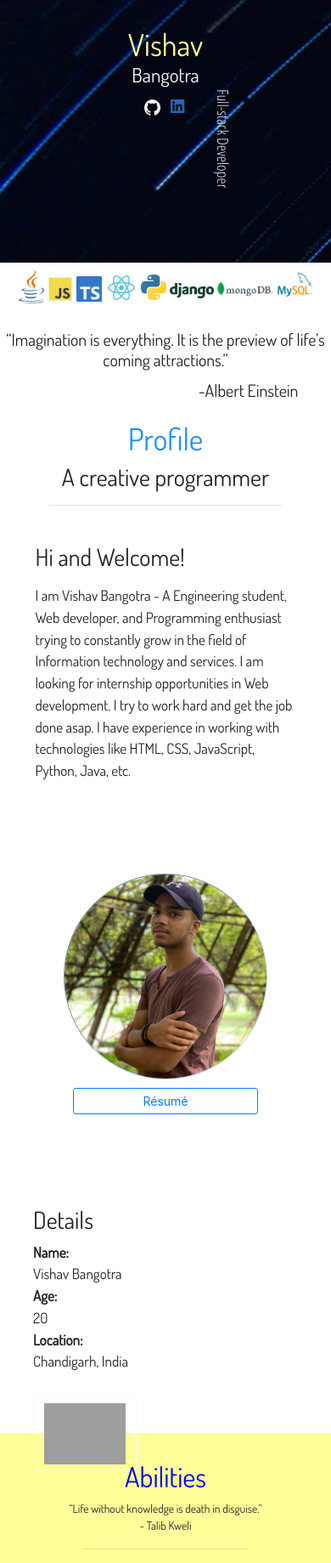
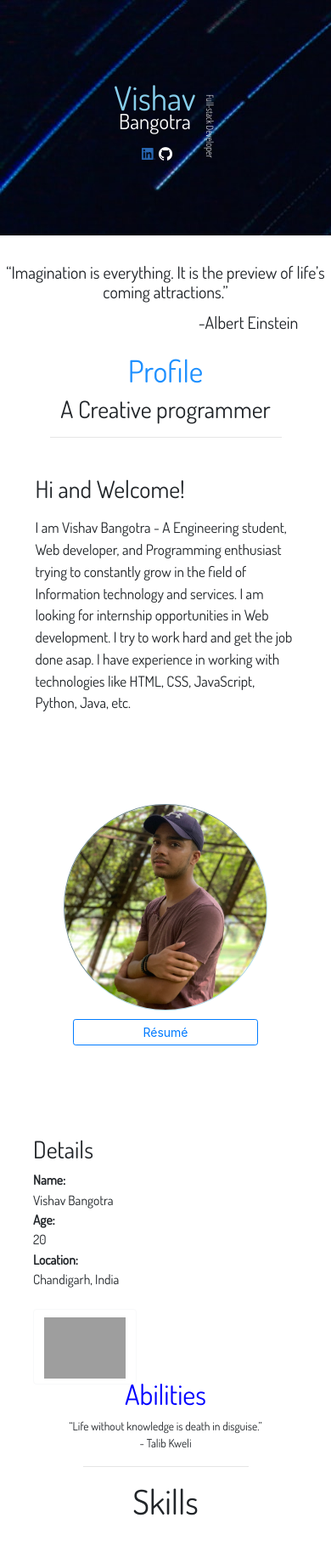
Before and after one commit to vishavbangotra/Personal-Protfolio, a Django app: page / in a window 390 px wide. Shown: the top 1839 px of the page at 85% size. Run offline with Django 3.2, Linux system fonts and the light colour scheme; data comes from the database, SQL or seed files in the repository; some libraries are stand-ins or nearby versions; some web fonts are replaced; grey boxes are pictures that could not be loaded.

Commit message:
added javascript and responsiveness

```diff
--- a/CV_Project/static/script/index.js
+++ b/CV_Project/static/script/index.js
@@ -5,3 +5,38 @@ $(".arrow-down").click(function() {
      }, 1000);
  });
 });
+
+var subheadline = [
+    'A',' ','C', 'r','e',
+    'a','t','i','v','e',' ', 'p',
+    'r','o','g','r','a','m','m','e','r'
+]
+var index = 0;
+setInterval(function(){
+        $('#aboutmesubheadline').append(subheadline[index++]);
+}, 100)
+
+var windowSize = $(window).width();
+
+if (windowSize < 500) {
+    $('.logo-bar').hide();
+}
+else{
+    $('.logo-bar').show();
+}
+
+var bangotra = ['B','a','n','g','o','t','r','a']
+var  i=0;
+setInterval(function(){
+    $('.last-name').append(bangotra[i]);
+    // $('.webd').append(fullstackdeveloper[i]);
+    i++;
+}, 150)
+
+var fullstackdeveloper = ['F','u','l','l','-',
+                        's','t','a','c','k',
+                        'D','e','v','e','l','o','p','e','r']
+// var  i=0;
+// setInterval(function(){
+//     $('.last-name').append(bangotra[i++]);
+// }, 200)
--- a/CV_Project/static/style-sheets/Index.css
+++ b/CV_Project/static/style-sheets/Index.css
@@ -8,9 +8,8 @@
   background: url("/static/img9.jpg") fixed;
   background-size: auto;
 
-
-
 }
+/*
 .mainmain{
   opacity: 1 !important;
   padding-top: 8%;
@@ -29,7 +28,7 @@
 
 }
 .first-name{
-  /* color: #4682B4; */
+  color: #4682B4;
   font-size: calc(2em + 1vw);
   color:#FFFF99;
 
@@ -52,8 +51,49 @@
 .logos{
   width:1.2rem;
   margin-top: 15px;
+} */
+.mainmain{
+  padding-top: calc(5rem + 1.5vw);
+  margin-bottom: -18px;
+  display: flex !important;
+  justify-content: center;
+  color: white;
+  font-family: 'Dosis', sans-serif;
+
 }
+.first-name{
+  font-size: calc(2.2rem + 1vw);
+  margin-bottom: 0px !important;
+  text-align: center !important;
+  color: #87CEEB;
 
+}
+.last-name{
+  margin-top: -20px !important;
+  text-align: center !important;
+  font-size: calc(1.3rem + 1vw);
+}
+.webd{
+  margin-top: 25px !important;
+  writing-mode: vertical-rl;
+  text-orientation: mixed;
+  font-family: 'Open Sans Condensed', sans-serif;
+  font-size: calc(.6rem + .5vw);
+}
+.logos-top{
+  text-align: center;
+  padding-bottom: calc(5rem + 1.5vw);
+
+}
+.logos{
+  width: calc(.8rem + .8vw);
+}
+#lilogo{
+  margin-left: -20px;
+}
+#git-logo{
+  margin-left: -8px !important;
+}
 
 ul{
      list-style-type: none;
@@ -130,6 +170,11 @@ ul{
   margin-top: -.5em;
   width: calc(2em + 2.5vw) !important;
 }
+.nodejs{
+  margin-top: -1rem;
+  width: calc(3rem + 2.5vw) !important;
+}
+
 
 
 .media{
@@ -149,13 +194,13 @@ ul{
 .media-body{
   margin-top: .7rem !important;
   font-family: 'Dosis', sans-serif;
-   font-size: calc(1em + .3vw) !important;
+  font-size: calc(1rem + 0.3vw) !important;
 }
 
 .media-details{
   margin-top: 1rem !important;
   font-family: 'Dosis', sans-serif;
-  font-size: calc(1em + .3vw) !important;
+  font-size: calc(.8rem + .7vw) !important;
 }
 
 #myimg{
@@ -171,7 +216,7 @@ ul{
 
 
 .page3{
-  background-color:#FFFF99;
+
   font-family: 'Dosis', sans-serif;
 }
 
@@ -212,10 +257,10 @@ ul{
 #exp-h{
   text-align: center;
   padding-top: 2%;
-  font-size: calc(1.8em + 1vw);
+  font-size: calc(1.8rem + 1vw);
 }
 #exp-quote{
   text-align: center;
-  font-size: calc(.6em + 1vw);
+  font-size: calc(.6rem + 1vw);
 
 }
--- a/CV_Project/templates/basicapp/Index.html
+++ b/CV_Project/templates/basicapp/Index.html
@@ -2,11 +2,11 @@
 {% load static %}
 {% block body_block %}
 <div class="homepage">
-  <div class='mainmain'>
+  <!-- <div class='mainmain'>
     <h1 class='main-name first-name a'>Vishav</h1><h2 class="main-name last-name"> Bangotra</h2>
     <ul class="nav justify-content-center">
       <li class="nav-item" style="padding-left:6px !important; padding-right:6px !important;">
-        <a href="https://www.linkedin.com/in/vishav-bangotra-331396169"><img class='logos'src="{% static '/git.png' %}" alt=""></a>
+        <a href="https://github.com/vishavbangotra"><img class='logos'src="{% static '/git.png' %}" alt=""></a>
       </li>
       <li class="nav-item" style="padding-left:6px !important; padding-right:6px !important;">
         <a href="https://www.linkedin.com/in/vishav-bangotra-331396169"><img class='logos'src="{% static '/linkedin.png' %}" alt=""></a>
@@ -14,19 +14,32 @@
     </ul>
     <div class="webd"><span id='webd-1'>Full-stack</span><span id='webd-2'></span> Developer</div>
     <br><br><br>
+  </div> -->
+  <div class='mainmain'>
+    <div class='main-name'><p class='first-name'>Vishav</p><p class='last-name'></p></div>
+    &ensp;
+    <div class="webd">Full-stack Developer</div>
+  </div>
+  <div class='logos-top'>
+    <span span id='lilogo'><a href="https://www.linkedin.com/in/vishav-bangotra-331396169"><img class='logos'src="{% static '/linkedin.png' %}" alt=""></a></span>
+
+    <span span id='gitlogo'><a href="https://github.com/vishavbangotra"><img class='logos'src="{% static '/git.png' %}" alt=""></a></span>
   </div>
 </div>
 
 <div class="page2">
   <div class='logo-bar'>
     <span class='logo-bar-item'><img class='logo-bar-img java' src="{% static '/images/javaclean.png' %}" alt=""></span>
+    <span class='logo-bar-item'><img class='logo-bar-img cpp' src="{% static '/images/c++.png' %}" alt=""></span>
     <span class='logo-bar-item'><img class='logo-bar-img js' src="{% static '/images/javascript.png' %}" alt=""></span>
     <span class='logo-bar-item'><img class='logo-bar-img ts' src="{% static '/images/typescript.png' %}" alt=""></span>
+    <span class='logo-bar-item'><img class='logo-bar-img nodejs' src="{% static '/images/nodejs-new-black.png' %}" alt=""></span>
     <span class='logo-bar-item'><img class='logo-bar-img react' src="{% static '/images/reactjs.png' %}" alt=""></span>
     <span class='logo-bar-item one'><img class='logo-bar-img py'src="{% static '/images/python.png' %}" alt=""></span>
     <span class='logo-bar-item'><img class='logo-bar-img django' src="{% static '/images/django.png' %}" alt=""></span>
     <span class='logo-bar-item'><img class='logo-bar-img mongodb' src="{% static '/images/mongodb.png' %}" alt=""></span>
     <span class='logo-bar-item'><img class='logo-bar-img mysql' src="{% static '/images/mysql.png' %}" alt=""></span>
+    <span class='logo-bar-item'><img class='logo-bar-img postgresql' src="{% static '/images/postgresql.png' %}" alt=""></span>
 
   </div>
 
@@ -35,7 +48,7 @@
   <h2 id='quote'>“Imagination is everything. It is the preview of life’s coming attractions.”</h2>
   <h2 style="font-size: calc(1em + 1vw);text-align: center; font-family: 'Dosis', sans-serif;padding: 1%; margin-left: 50%;">-Albert Einstein</h2>
   <h1 id='aboutmeheadline'><span style="color: dodgerblue">Profile</h1>
-    <h3 style='text-align: center !important; 'id='aboutmesubheadline'>A creative programmer</h1>
+    <h3 style='text-align: center !important; 'id='aboutmesubheadline'></h1>
       <hr style='width: 70%;'>
   <div class="aboutsec">
     {% for about in abouts %}
```
Also changed, not shown: CV_Project/static/images/java.png (deleted), CV_Project/static/images/js.png (deleted), CV_Project/static/images/nodejs-new-pantone-black.png (deleted), CV_Project/static/images/postgreSQL.png (added), CV_Project/static/images/programmer.jpeg (deleted), 2 other files.
